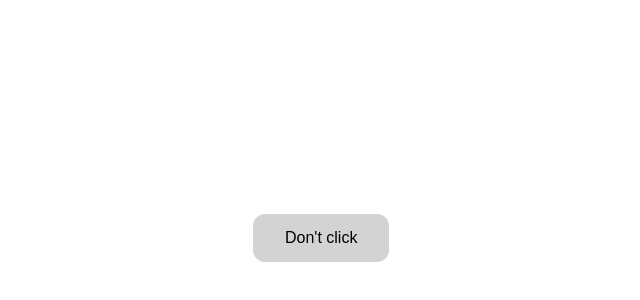
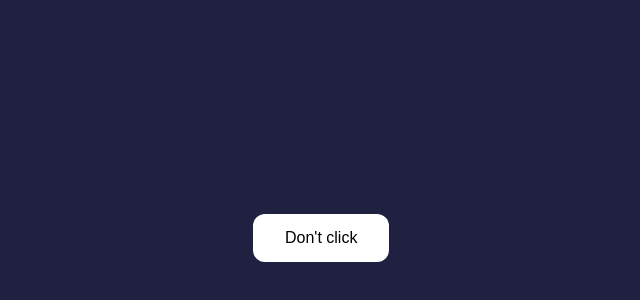
Before and after one commit to Noey26150/Noey26150.github.io, a plain HTML site: page index.html in a window 1280 px wide. Shown: the part 190-490 px from the top of the page, without its empty margins (389-1029 px from the left). Drawn offline with Linux system fonts and the light colour scheme.

Commit message:
Update style.css

```diff
--- a/style.css
+++ b/style.css
@@ -1,5 +1,5 @@
 body {
-    background-color: white;
+    background-color: #202040; /* Gris foncé, légèrement bleu */
     display: flex;
     justify-content: center;
     align-items: center;
@@ -9,7 +9,7 @@ body {
     position: relative;
 }
 .button {
-    background-color: lightgray;
+    background-color: white; /* Bouton blanc */
     border: none;
     color: black;
     padding: 15px 32px;
```
